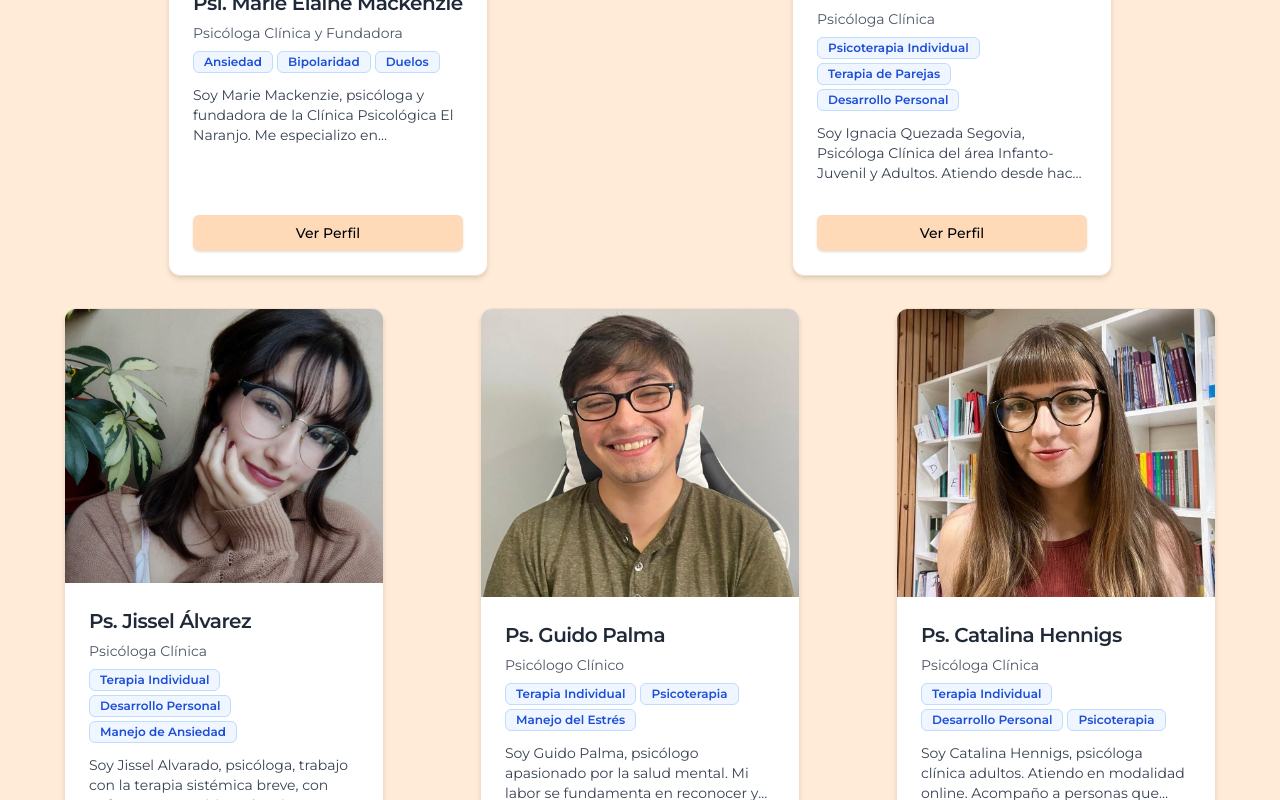
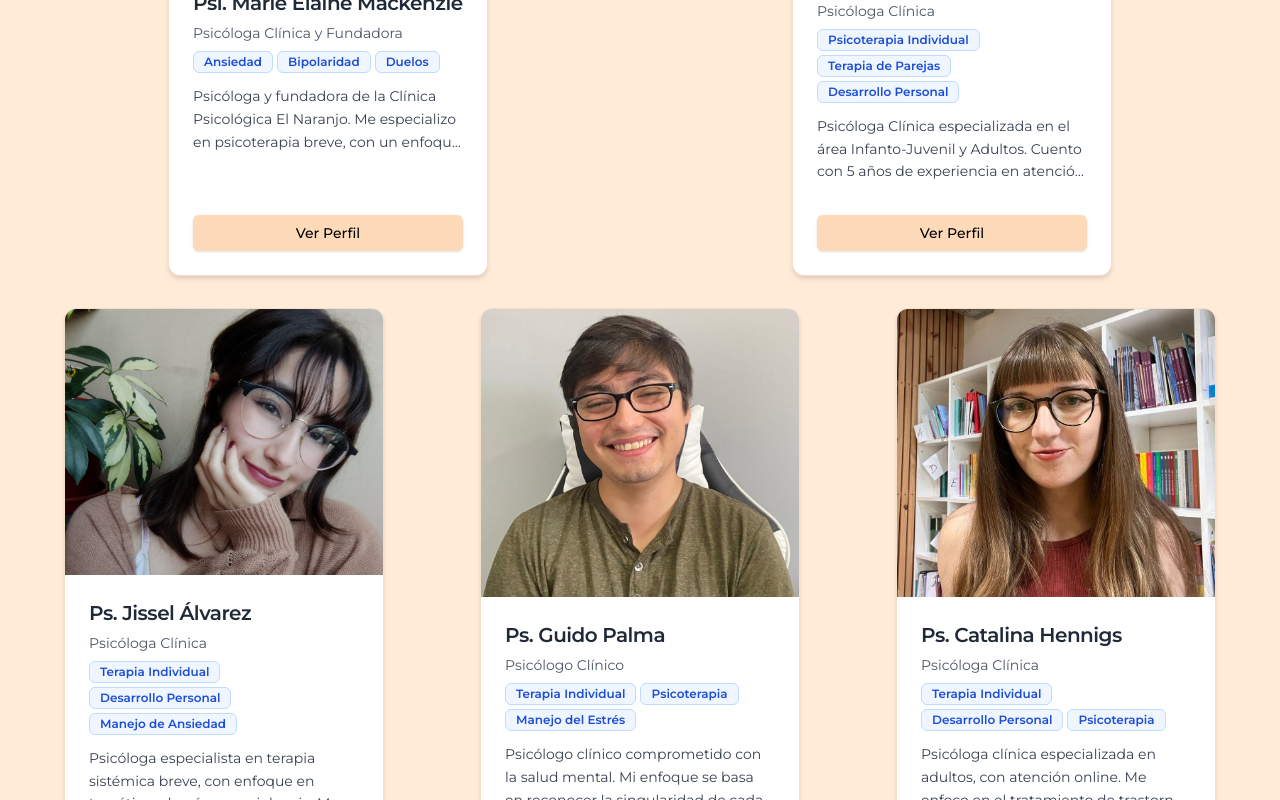
Before and after one commit to Francisco-prog-maker/elnaranjoclinicapsicologica, a React (Vite) app: page / in a window 1280 px wide. Shown: the part 2280-3080 px from the top of the page. Built offline with nearby package versions, Linux system fonts and the light colour scheme.

Commit message:
updates descp psi

```diff
--- a/src/components/TherapistCard.tsx
+++ b/src/components/TherapistCard.tsx
@@ -62,7 +62,7 @@ const TherapistCard = ({
               </Badge>
             ))}
           </div>
-          <p className="text-sm text-gray-700 line-clamp-3">{description}</p>
+          <p className="text-sm text-gray-700 line-clamp-3 text-ellipsis overflow-hidden leading-relaxed break-words">{description}</p>
         </CardContent>
         <CardFooter className="pt-2">
           <Button
--- a/src/components/TherapistsSection.tsx
+++ b/src/components/TherapistsSection.tsx
@@ -11,7 +11,7 @@ interface TherapistsSectionProps {
     image: string;
     credentials: string;
     specialties: string[];
-    description: string;
+    description?: string;
     workTopics: string[];
   }>;
 }
@@ -27,7 +27,7 @@ const TherapistsSection = ({
       credentials: "Psicóloga Clínica y Fundadora ",
       specialties: ["Ansiedad", "Bipolaridad", "Duelos", "Emociones", "Estrés", ],
       description:
-        "Soy Marie Mackenzie, psicóloga y fundadora de la Clínica Psicológica El Naranjo. Me especializo en psicoterapia breve, con un enfoque humanista y experiencial, trabajando principalmente con adolescentes y adultos. Mi objetivo es ofrecer un acompañamiento cálido y profesional, donde cada paciente se sienta escuchado y comprendido.",
+        "Psicóloga y fundadora de la Clínica Psicológica El Naranjo. Me especializo en psicoterapia breve, con un enfoque humanista y experiencial. Trabajo principalmente con adolescentes y adultos, ofreciendo un acompañamiento cálido y profesional donde cada paciente se sienta escuchado y comprendido.",
       workTopics: ["Autoestima", "Autocuidado", "Depresión", "Espectro Autista", "Fobias"],
     },
     {
@@ -43,7 +43,7 @@ const TherapistsSection = ({
         "Mindfulness"
       ],
       description:
-        "Soy Ignacia Quezada Segovia, Psicóloga Clínica del área Infanto-Juvenil y Adultos. Atiendo desde hace 5 años en Modalidad Online. Mi objetivo es apoyar a los pacientes en su proceso terapéutico.",
+        "Psicóloga Clínica especializada en el área Infanto-Juvenil y Adultos. Cuento con 5 años de experiencia en atención online, brindando apoyo terapéutico personalizado. Mi objetivo es acompañar a cada paciente en su proceso de crecimiento y bienestar emocional.",
       workTopics: ["Relaciones Interpersonales", "Ansiedad", "Depresión", "Autoconocimiento", "Duelo"],
     },
     {
@@ -59,7 +59,7 @@ const TherapistsSection = ({
         "Mindfulness"
       ],
       description:
-        "Soy Jissel Alvarado, psicóloga, trabajo con la terapia sistémica breve, con enfoque en temáticas de género y violencia. También trabajo en autoconocimiento y bienestar emocional, acompañando a las personas en su proceso de crecimiento personal. Principalmente atiendo a adultos, brindando un espacio de escucha y reflexión, donde puedan sentirse comprendidos y encontrar estrategias y herramientas para afrontar su día a día. Mi objetivo es ofrecer un espacio seguro para sanar y crecer, promoviendo el bienestar emocional y el fortalecimiento personal.",
+        "Psicóloga especialista en terapia sistémica breve, con enfoque en temáticas de género y violencia. Me dedico al desarrollo del autoconocimiento y bienestar emocional. Trabajo principalmente con adultos, ofreciendo un espacio seguro de escucha y reflexión donde pueden encontrar herramientas para su día a día.",
       workTopics: ["Ansiedad Social", "Estrés Laboral", "Relaciones Familiares", "Autoestima", "Comunicación"],
     },
     {
@@ -75,7 +75,7 @@ const TherapistsSection = ({
         "Mindfulness"
       ],
       description:
-        "Soy Guido Palma, psicólogo apasionado por la salud mental. Mi labor se fundamenta en reconocer y valorar la singularidad de cada persona, lo que me permite diseñar tratamientos personalizados y adaptados a sus necesidades específicas. Me defino como un profesional proactivo, accesible, empático y comprometido con mi trabajo. Constantemente me esfuerzo por perfeccionar mis conocimientos teóricos y prácticos, con el objetivo de brindar la mejor atención posible.",
+        "Psicólogo clínico comprometido con la salud mental. Mi enfoque se basa en reconocer la singularidad de cada persona para diseñar tratamientos personalizados. Me caracterizo por ser un profesional proactivo, accesible y empático, en constante actualización para brindar la mejor atención.",
       workTopics: ["Manejo del Estrés", "Relaciones de Pareja", "Ansiedad", "Desarrollo Personal", "Bienestar"],
     },
     {
@@ -91,7 +91,7 @@ const TherapistsSection = ({
         "Mindfulness"
       ],
       description:
-        "Soy Catalina Hennigs, psicóloga clínica adultos. Atiendo en modalidad online. Acompaño a personas que atraviesan trastornos del ánimo, ansiedad, depresión y dificultades en el neurodesarrollo, incluyendo el Trastorno del Espectro Autista (TEA). También brindo apoyo en procesos de duelo y crisis vitales, ofreciendo un espacio de escucha y reflexión desde una perspectiva psicoanalítica.",
+        "Psicóloga clínica especializada en adultos, con atención online. Me enfoco en el tratamiento de trastornos del ánimo, ansiedad, depresión y dificultades en el neurodesarrollo, incluyendo TEA. Brindo apoyo en procesos de duelo y crisis vitales desde una perspectiva psicoanalítica.",
       workTopics: ["Desarrollo Personal", "Relaciones Familiares", "Autoestima", "Manejo Emocional", "Bienestar"],
     },
   ],
```
